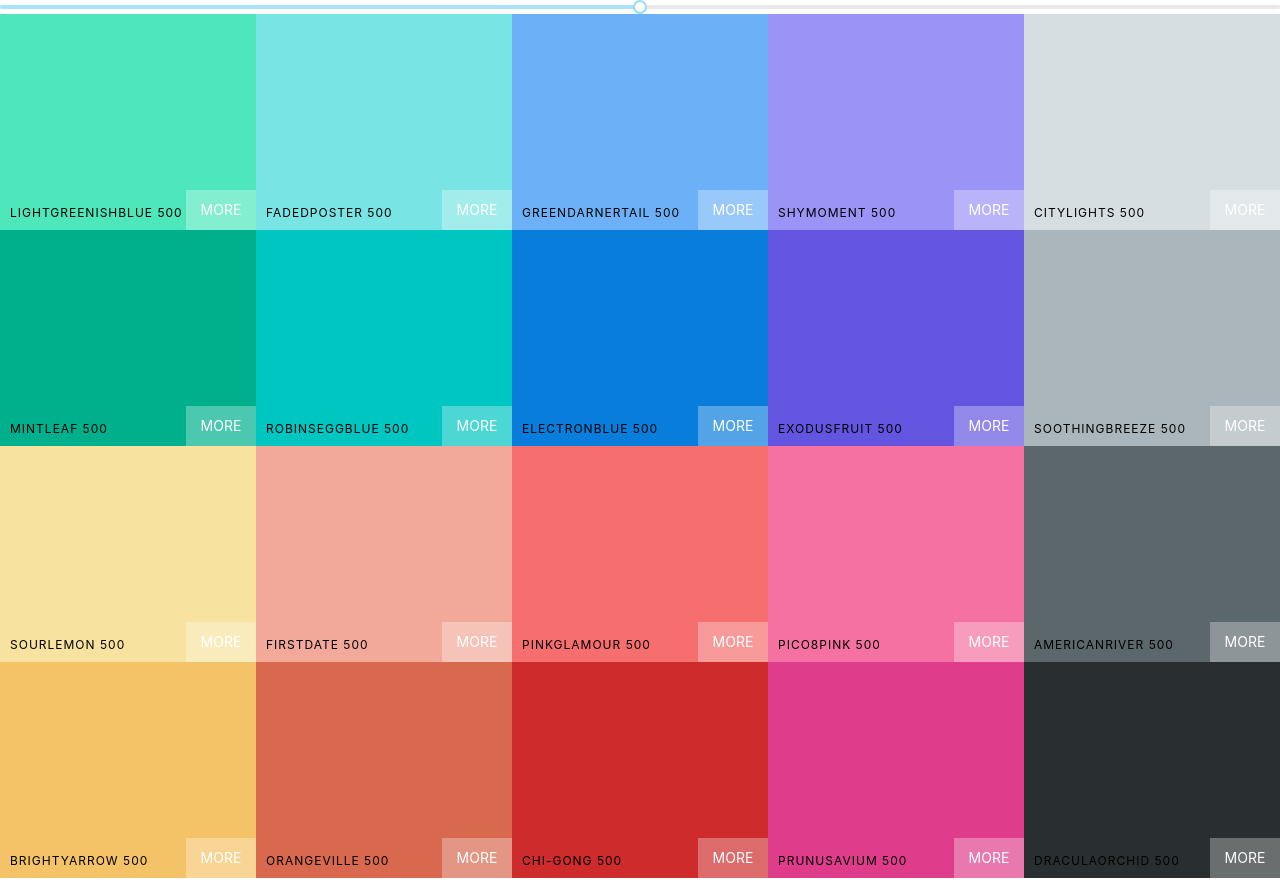
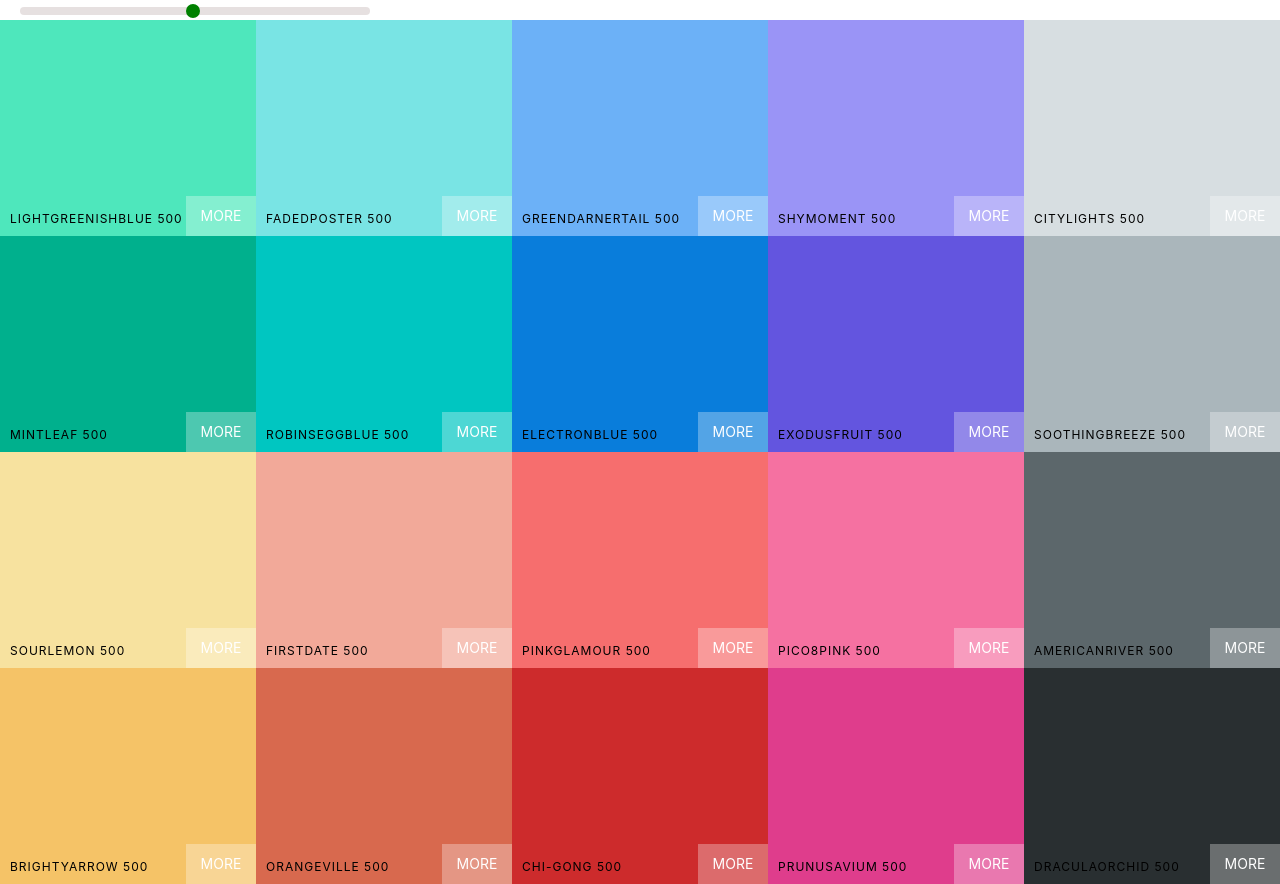
Before and after one commit to fouzanmohd/colorPalette-app, a React (Create React App) app: page / in a window 1280 px wide. Built offline with nearby package versions, Linux system fonts and the light colour scheme.

Commit message:
Added style to slider

```diff
--- a/src/Palette.css
+++ b/src/Palette.css
@@ -5,3 +5,33 @@
 .Palette-colors {
   height: 90%;
 }
+
+.slider {
+  width: 350px;
+  margin: 0 20px;
+  display: inline-block;
+}
+
+.rc-slider-track {
+  background-color: transparent;
+}
+
+.rc-slider-rail {
+  height: 8px;
+  width: 100%;
+  background-color: rgb(192, 178, 178, 0.4);
+}
+
+.rc-slider-handle,
+.rc-slider-handle:active,
+.rc-slider-handle:focus,
+.rc-slider-handle:hover {
+  background-color: green;
+  outline: none;
+  border: 2px solid green;
+  box-shadow: none;
+  width: 14px;
+  height: 14px;
+  margin-left: -2px;
+  margin-top: -3px;
+}
--- a/src/Palette.js
+++ b/src/Palette.js
@@ -1,8 +1,8 @@
 import React, { Component } from "react";
+import "rc-slider/assets/index.css";
+import "./Palette.css";
 import ColorBox from "./ColorBox";
-import "./Palette.css";
 import Slider from "rc-slider";
-import "rc-slider/assets/index.css";
 
 class Palette extends Component {
   constructor(props) {
@@ -23,6 +23,7 @@
     return (
       <div className="Palette">
         {/* navbar goes here */}
+        <div className="slider">
           <Slider
             defaultValue={scale}
             min={100}
@@ -30,6 +31,7 @@
             step={100}
             onAfterChange={this.sliderChange}
           />
+        </div>
         <div className="Palette-colors">{colorBox}</div>
         {/* Footer goes here */}
       </div>
```
Lines whose indentation alone changed are shown as unchanged.
